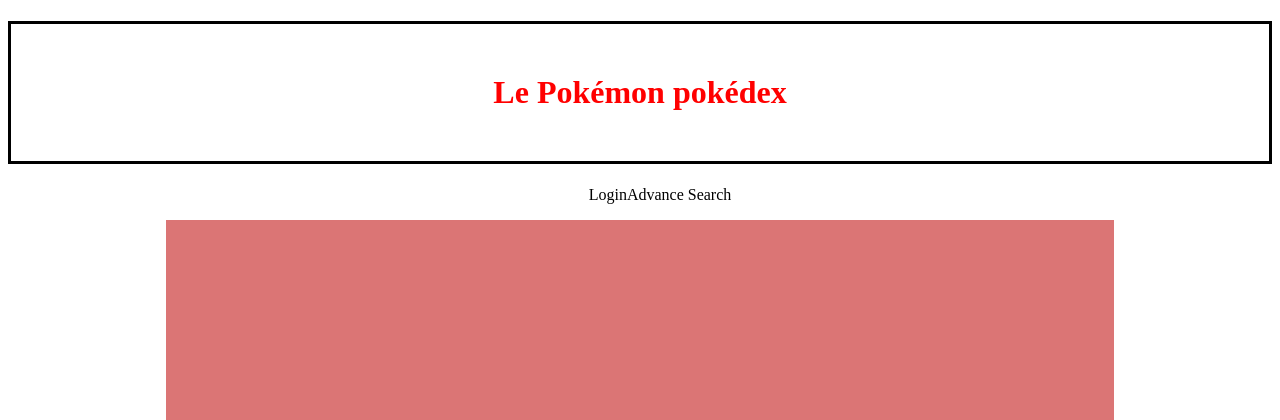
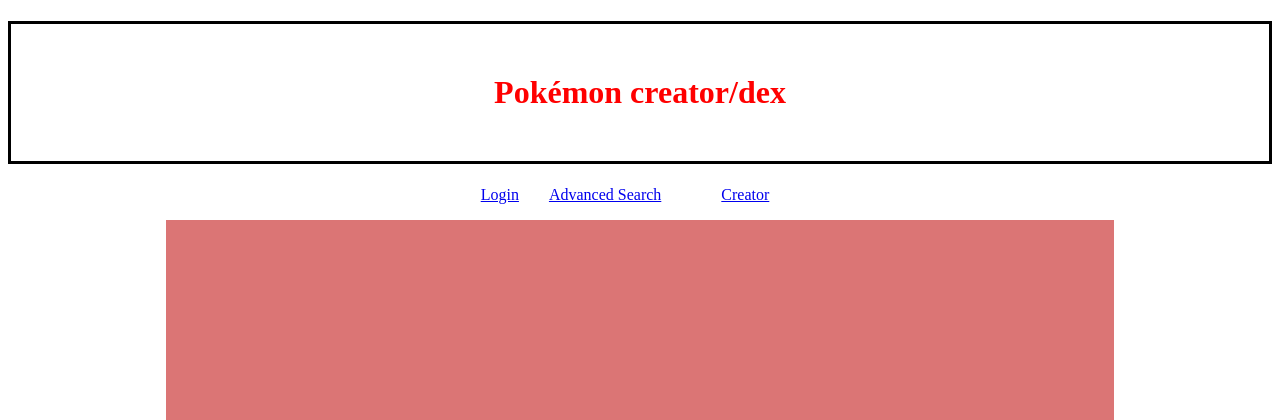
Before and after one commit to Quontumek/Projekcik-pokemon, a PHP site: the page made by index.php in a window 1280 px wide. Shown: the top 420 px of the page. Run offline with PHP 8.4, Linux system fonts and the light colour scheme.

Commit message:
Add files via upload
o jezu ratuj mnie

```diff
--- a/index.php
+++ b/index.php
@@ -3,17 +3,20 @@
 <head>
     <meta charset="UTF-8">
     <meta name="viewport" content="width=device-width, initial-scale=1.0">
-    <link rel="stylesheet" href="style.css">
-    <title>Le Pokémon pokédex</title>
+    <link rel="stylesheet" href="style.css?v=1">
+    <title>Pokémon creator/dex</title>
 </head>
 <body>
 
 
+<h1>Pokémon creator/dex </h1>
+<ul>
+    <li><a target="_blank" href="https://monolit.onrender.com/auth?destination=https://localhost/Pokémon/loginreceiver.php&clientid=018df488-c521-7477-9a00-970921f3fd91">Login</a></li>
 
-<h1>Le Pokémon pokédex</h1>
-<ul>
-    <li>Login</li>
-    <li>Advance Search</li>
+    <li><a href="AdvSearch.php">Advanced Search</li>
+
+    <li><a href="Creator.php">Creator<li>
+
 </ul>
 
 <nav>
--- a/style.css
+++ b/style.css
@@ -14,13 +14,14 @@ body {
 
 li {
     color: rgb(0, 0, 0);
-    display:inline
+    display: block;
 
 }
 
 ul{
-    display:inline-block;
     display:flex;
+    gap: 30px;
+    padding: 0;
     justify-content: center;
 }
 
```
Also changed, not shown: Loginreceiver.php (added, +11 -0 lines), Monolith.php (added, +24 -0 lines), Creator.php (added).
